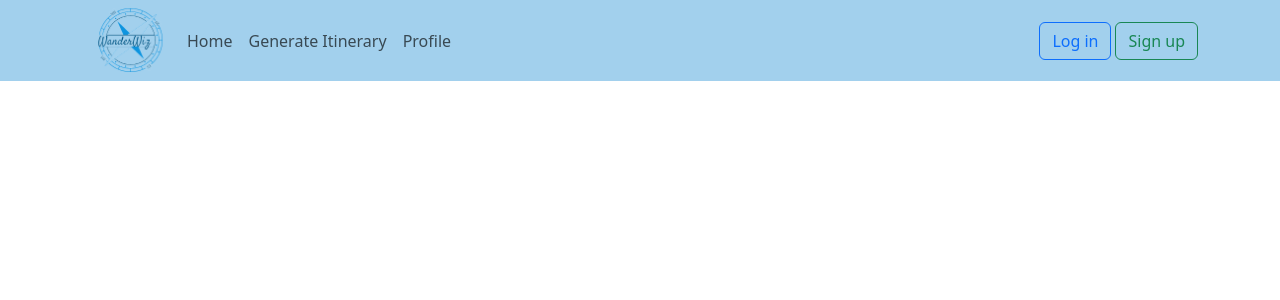
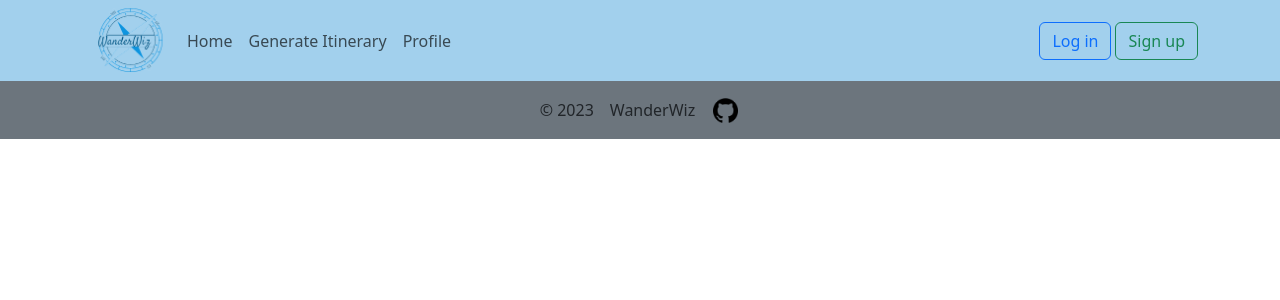
Before and after one commit to harshal2804/WanderWiz, a React (Vite) app in the folder Code/frontend/: page / in a window 1280 px wide. Shown: the top 300 px of the page. Built offline with nearby package versions, Linux system fonts and the light colour scheme.

Commit message:
add footer

```diff
--- a/Code/frontend/src/App.jsx
+++ b/Code/frontend/src/App.jsx
@@ -1,3 +1,4 @@
+import Footer from './components/Footer';
 import { MyNavbar } from './components/myNavbar';
 
 function App() {
@@ -5,6 +6,7 @@ function App() {
   return (
     <>
       <MyNavbar />
+      <Footer />
     </>
   )
 }
--- /dev/null
+++ b/Code/frontend/src/components/Footer.jsx
@@ -0,0 +1,16 @@
+import Container from "react-bootstrap/esm/Container";
+import github from "../assets/github.png";
+
+export default function Footer() {
+    return (
+        <>
+        <Container fluid style={{ width: "100%" }} className="bg-secondary p-3 d-flex justify-content-center align-items-center">
+                    <span className="mx-2">© 2023</span>
+                    <span className="mx-2">WanderWiz</span>
+                    <a href="https://github.com/harshal2804/WanderWiz">
+                    <img src={github} style={{ height: "25px", width: "25px", marginLeft: "10px", marginRight: "10px" }}/>
+                    </a>
+        </Container>
+        </>
+    )
+};
```
Also changed, not shown: Code/frontend/src/assets/github.png (added).
